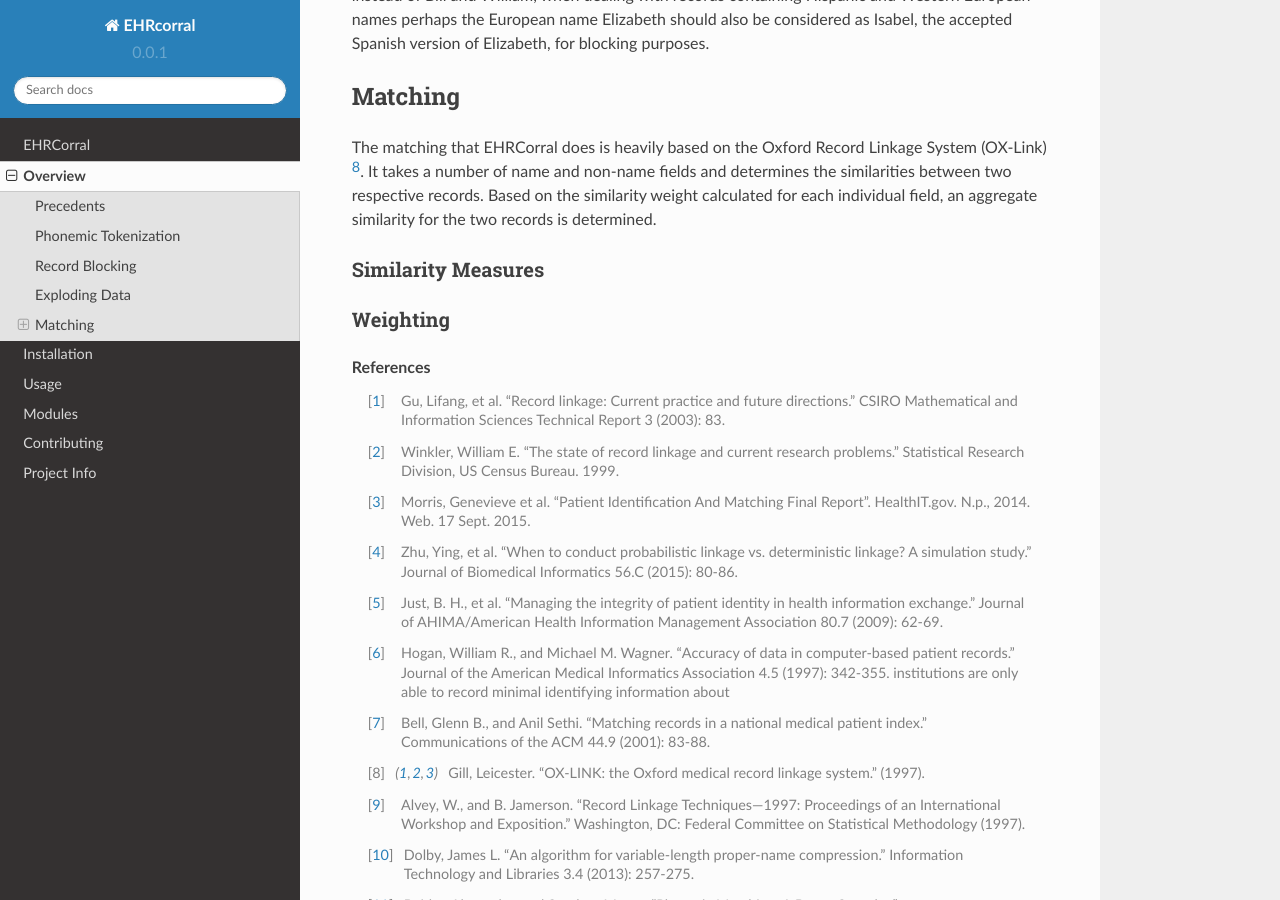
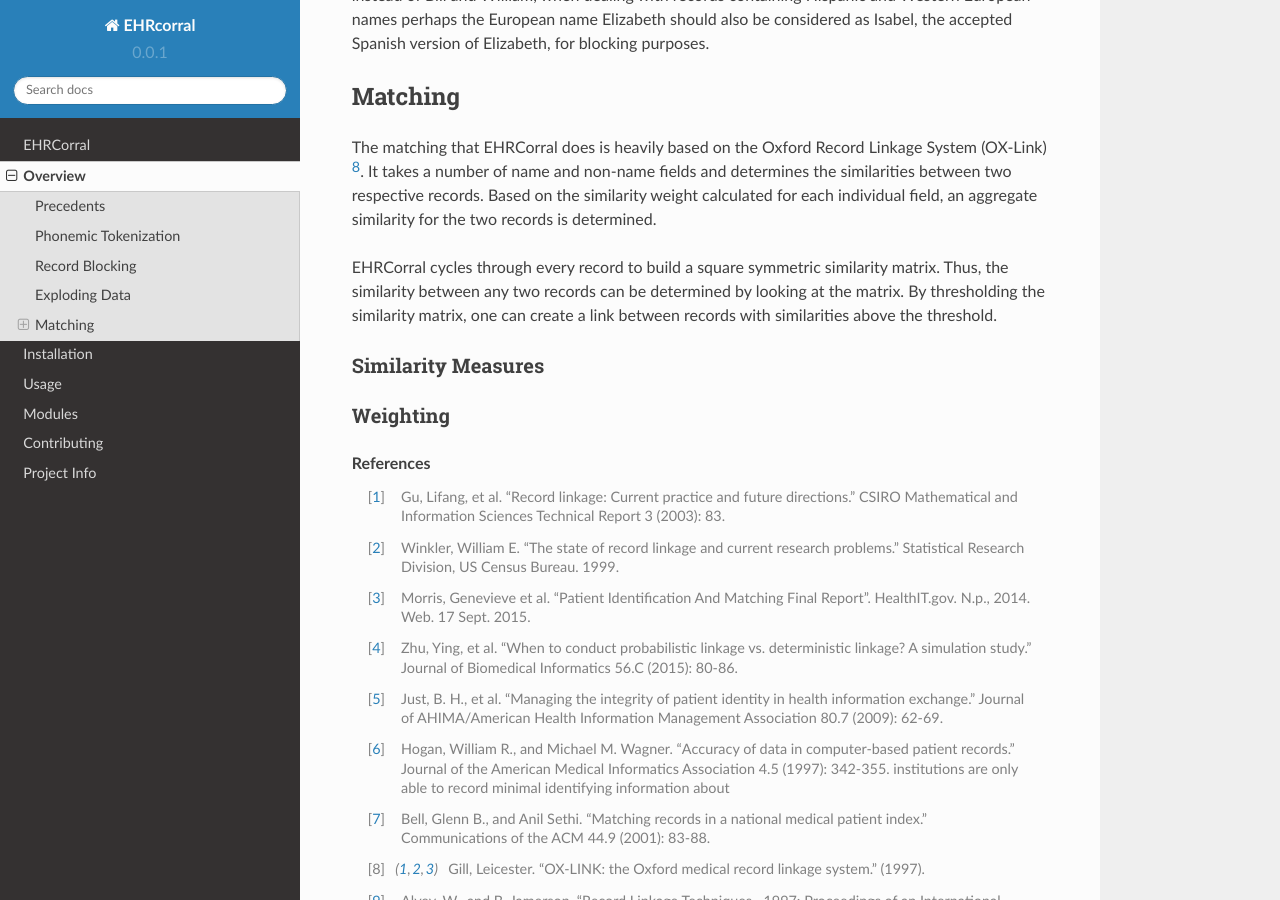
Before and after one commit to nsh87/ehrcorral, a Sphinx documentation site: the page built from docs/overview.rst, in a window 1280 px wide and 900 px high, scrolled down 3664 px. Built offline with Sphinx 7.4.7 and the Read the Docs theme 2.0.0, drawn with Linux system fonts in a browser that asks for light colours; formulas are drawn with MathJax 3.

Commit message:
Write overview of similarity matrix and thresholding

```diff
--- a/docs/overview.rst
+++ b/docs/overview.rst
@@ -196,6 +196,11 @@
 on the similarity weight calculated for each individual field, an aggregate
 similarity for the two records is determined.
 
+EHRCorral cycles through every record to build a square symmetric similarity
+matrix. Thus, the similarity between any two records can be determined by
+looking at the matrix. By thresholding the similarity matrix, one can create
+a link between records with similarities above the threshold.
+
 Similarity Measures
 ^^^^^^^^^^^^^^^^^^^
 
```
